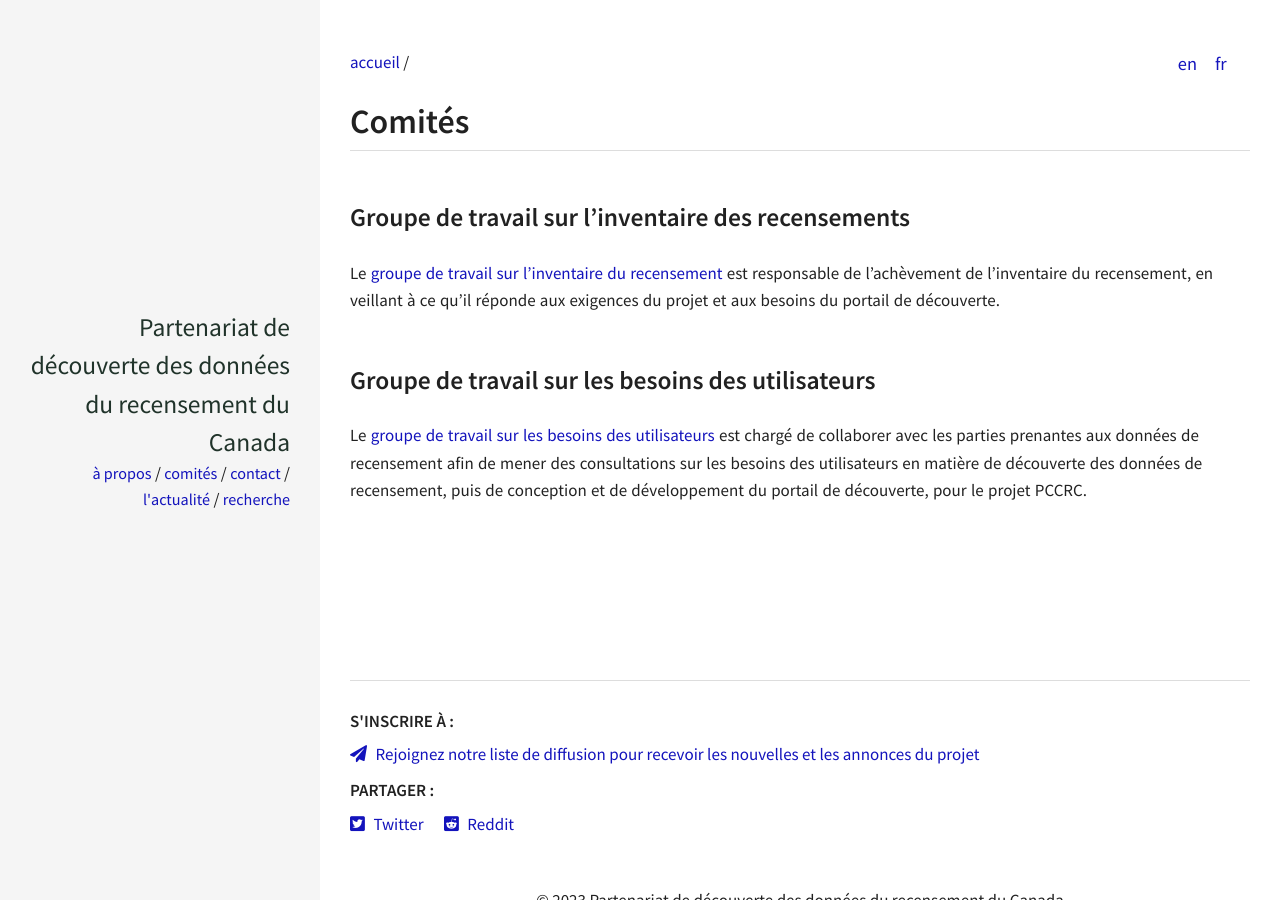
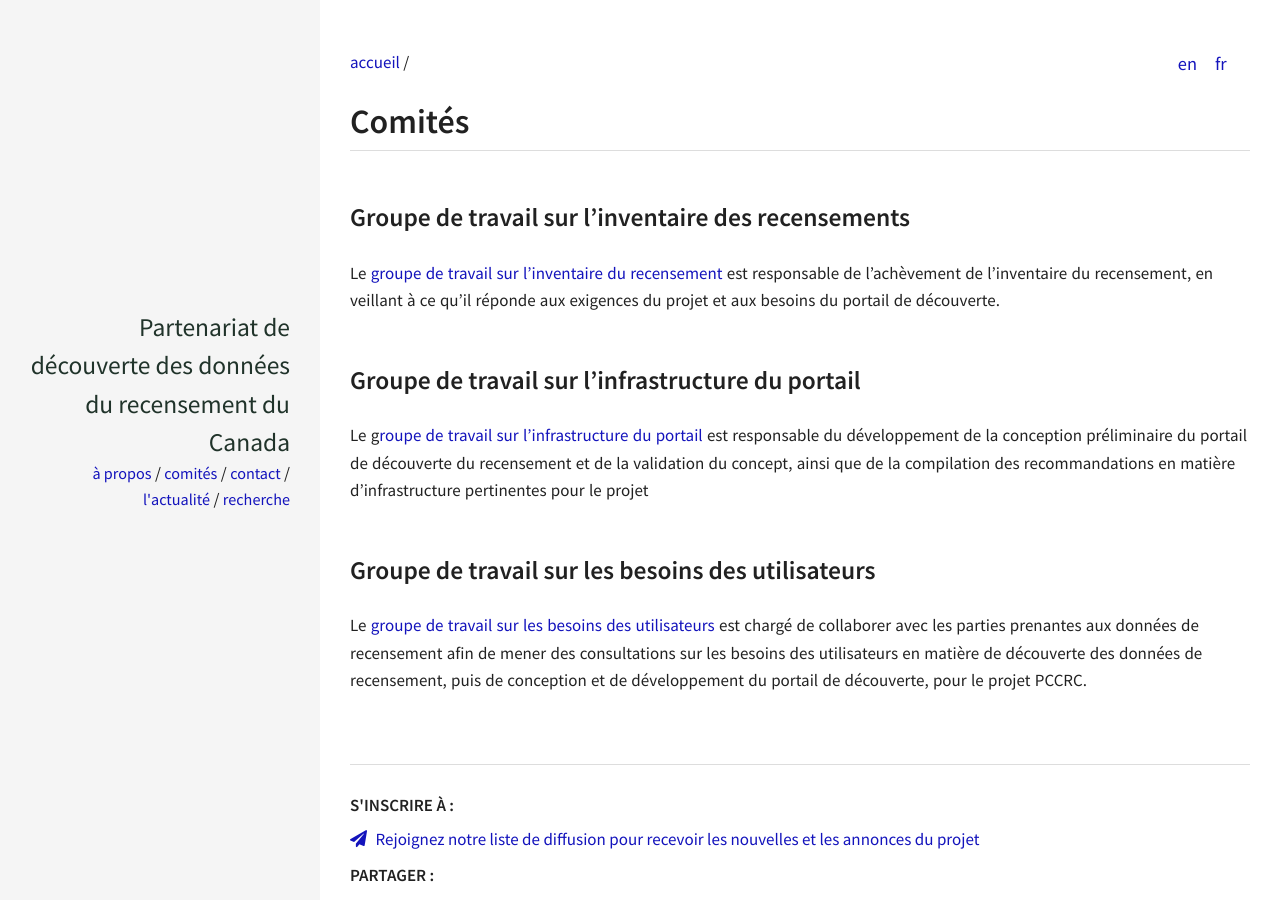
Before and after one commit to census-recensement/census-recensement.github.io, a Jekyll site: the page built from fr/comites.md, in a window 1280 px wide. Built offline with Jekyll 4.4.1, drawn with Linux system fonts in a browser that asks for light colours; some of the changed text lies outside the part shown.

```diff
--- a/fr/comites.md
+++ b/fr/comites.md
@@ -10,6 +10,9 @@ description:
 
 Le [groupe de travail sur l'inventaire du recensement]({% link fr/comites/inventaire.md %}) est responsable de l'achèvement de l'inventaire du recensement, en veillant à ce qu'il réponde aux exigences du projet et aux besoins du portail de découverte.
 
+### Groupe de travail sur l'infrastructure du portail
+Le g[roupe de travail sur l'infrastructure du portail]({% link fr/comites/portail.md %}) est responsable du développement de la conception préliminaire du portail de découverte du recensement et de la validation du concept, ainsi que de la compilation des recommandations en matière d'infrastructure pertinentes pour le projet
+
 ### Groupe de travail sur les besoins des utilisateurs
 
 Le [groupe de travail sur les besoins des utilisateurs]({% link fr/comites/utilisateurs.md %}) est chargé de collaborer avec les parties prenantes aux données de recensement afin de mener des consultations sur les besoins des utilisateurs en matière de découverte des données de recensement, puis de conception et de développement du portail de découverte, pour le projet PCCRC.
```
Also changed, not shown: en/committees.md (+3 -0 lines), fr/comites/portail.md (+1 -1 lines).
